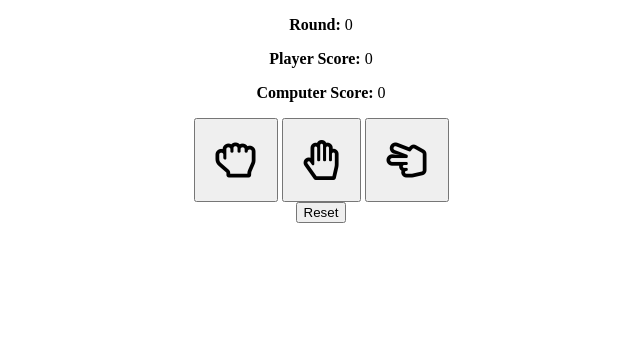
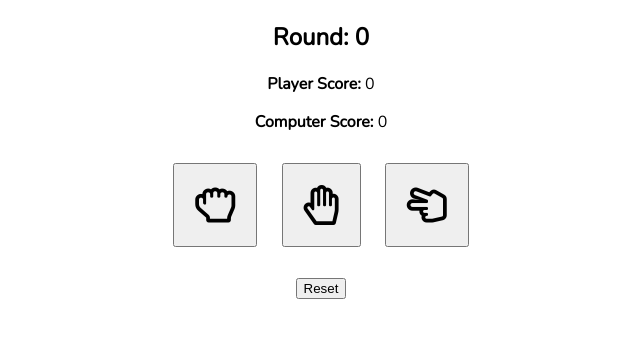
Before and after one commit to seaweeddol/rock-paper-scissors, a plain HTML site: page index.html in a window 1280 px wide. Shown: the whole page, without its empty margins (319-959 px from the left). Drawn offline with nearby package versions, Linux system fonts and the light colour scheme.

Commit message:
Add styling for emphasis, include custom font

```diff
--- a/index.html
+++ b/index.html
@@ -5,15 +5,16 @@
     <title>Rock, Paper, Scissors</title>
     <link rel="stylesheet" href="https://use.fontawesome.com/releases/v5.7.2/css/all.css" integrity="sha384-fnmOCqbTlWIlj8LyTjo7mOUStjsKC4pOpQbqyi7RrhN7udi9RwhKkMHpvLbHG9Sr" crossorigin="anonymous">
     <link rel="stylesheet" href="style.css">
+    <link href="https://fonts.googleapis.com/css?family=Nunito" rel="stylesheet">
   </head>
   <body>
     <div id="gameContainer">
       <div>
-        <p id="roundNumber"><strong>Round: </strong><span id="roundDisplay"></span></p>
-        <div id="roundOutcome"></div>
+        <h1 id="gameResult"></h1>
+        <h2 id="roundNumber"><strong>Round: </strong><span id="roundDisplay"></span></h2>
         <p><strong>Player Score: </strong><span id="playerScore"></span></p>
         <p><strong>Computer Score: </strong><span id="computerScore"></span></p>
-        <div id="gameResult"></div>
+        <div id="roundOutcome"></div>
       </div>
 
       <div class="playerOptions">
--- a/style.css
+++ b/style.css
@@ -1,10 +1,19 @@
+body {
+  font-family: 'Nunito', sans-serif;
+}
+
 #gameContainer {
   margin: 0 auto;
   text-align: center;
 }
 
+.playerOptions {
+  margin: 20px;
+}
+
 .optionButton {
   padding: 20px;
+  margin: 10px;
 }
 
 .far {
```
